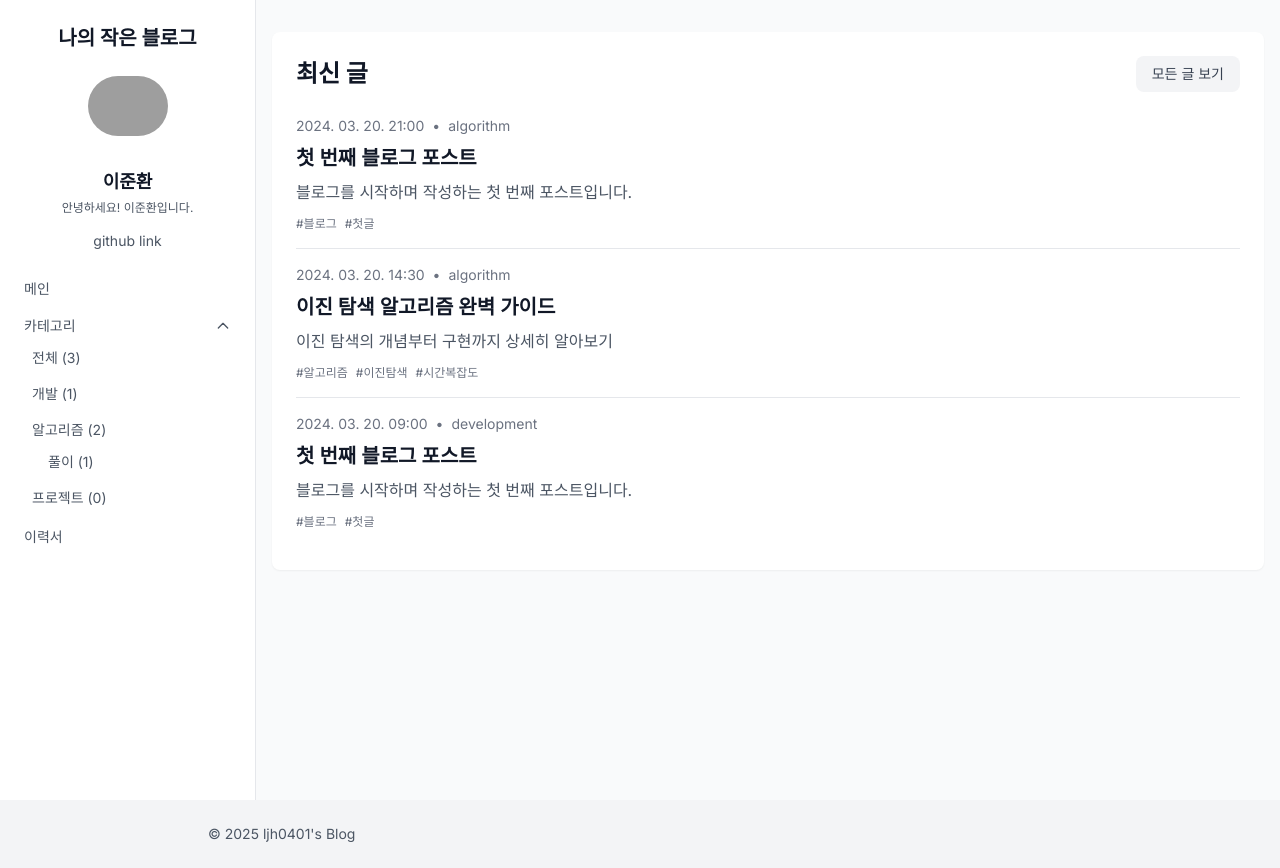
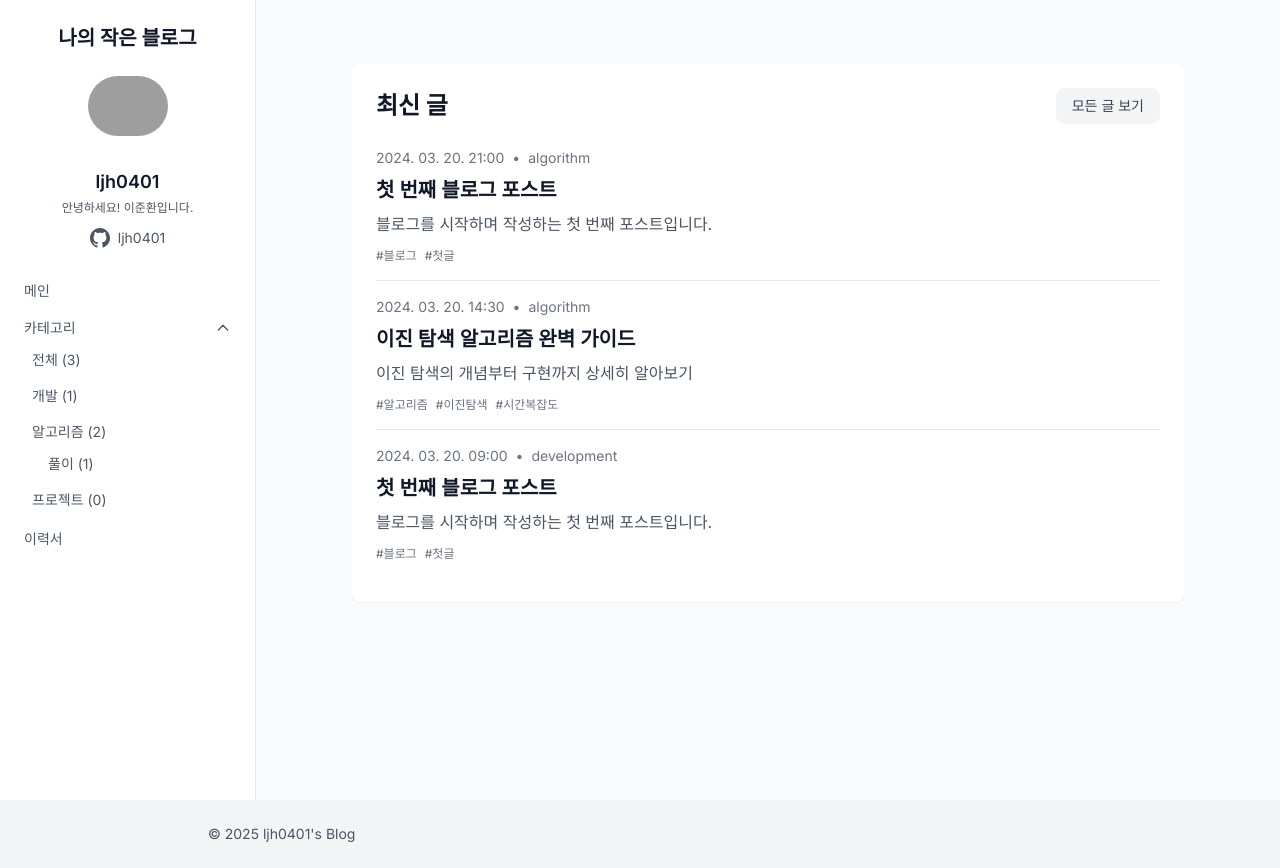
Before and after one commit to ljh0401/ljh0401.github.io, a Next.js app: page / in a window 1280 px wide. Built offline with nearby package versions, Linux system fonts and the light colour scheme; grey boxes are pictures that could not be loaded.

Commit message:
feat : readme 파일 추가

```diff
--- a/app/layout.tsx
+++ b/app/layout.tsx
@@ -65,7 +65,7 @@
 
           {/* 메인 콘텐츠 */}
           <main className="flex-1 bg-gray-50 md:ml-64">
-            <div className="max-w-6xl mx-auto px-4 py-8">{children}</div>
+            <div className="max-w-4xl mx-auto px-4 py-8">{children}</div>
           </main>
         </div>
         <Footer />
--- a/app/page.tsx
+++ b/app/page.tsx
@@ -9,9 +9,9 @@
   const posts = await getAllPosts();
 
   return (
-    <div className="space-y-8">
+    <div className="container-wrapper">
       {/* 최신 글 섹션 */}
-      <section className="card">
+      <div className="card">
         <div className="flex items-center justify-between mb-6">
           <h2 className="text-2xl font-bold">최신 글</h2>
           <Link
@@ -22,7 +22,7 @@
           </Link>
         </div>
         <PostList posts={posts.slice(0, 5)} />
-      </section>
+      </div>
     </div>
   );
 }
--- a/components/home/Profile.tsx
+++ b/components/home/Profile.tsx
@@ -18,7 +18,7 @@
 
       {/* 프로필 정보 */}
       <div>
-        <h2 className="text-lg font-semibold mb-1">이준환</h2>
+        <h2 className="text-lg font-semibold mb-1">ljh0401</h2>
         <p className="text-gray-600 text-xs mb-3">안녕하세요! 이준환입니다.</p>
 
         {/* 소셜 링크 */}
@@ -28,7 +28,14 @@
           rel="noopener noreferrer"
           className="inline-flex items-center text-gray-600 hover:text-gray-900 text-sm"
         >
-          github link
+          <svg
+            xmlns="http://www.w3.org/2000/svg"
+            viewBox="0 0 24 24"
+            className="w-5 h-5 mr-2 fill-current"
+          >
+            <path d="M12 0c-6.626 0-12 5.373-12 12 0 5.302 3.438 9.8 8.207 11.387.599.111.793-.261.793-.577v-2.234c-3.338.726-4.033-1.416-4.033-1.416-.546-1.387-1.333-1.756-1.333-1.756-1.089-.745.083-.729.083-.729 1.205.084 1.839 1.237 1.839 1.237 1.07 1.834 2.807 1.304 3.492.997.107-.775.418-1.305.762-1.604-2.665-.305-5.467-1.334-5.467-5.931 0-1.311.469-2.381 1.236-3.221-.124-.303-.535-1.524.117-3.176 0 0 1.008-.322 3.301 1.23.957-.266 1.983-.399 3.003-.404 1.02.005 2.047.138 3.006.404 2.291-1.552 3.297-1.23 3.297-1.23.653 1.653.242 2.874.118 3.176.77.84 1.235 1.911 1.235 3.221 0 4.609-2.807 5.624-5.479 5.921.43.372.823 1.102.823 2.222v3.293c0 .319.192.694.801.576 4.765-1.589 8.199-6.086 8.199-11.386 0-6.627-5.373-12-12-12z" />
+          </svg>
+          ljh0401
         </Link>
       </div>
     </div>
```
Also changed, not shown: 1 other file (tests, documents, lock files or other folders).
